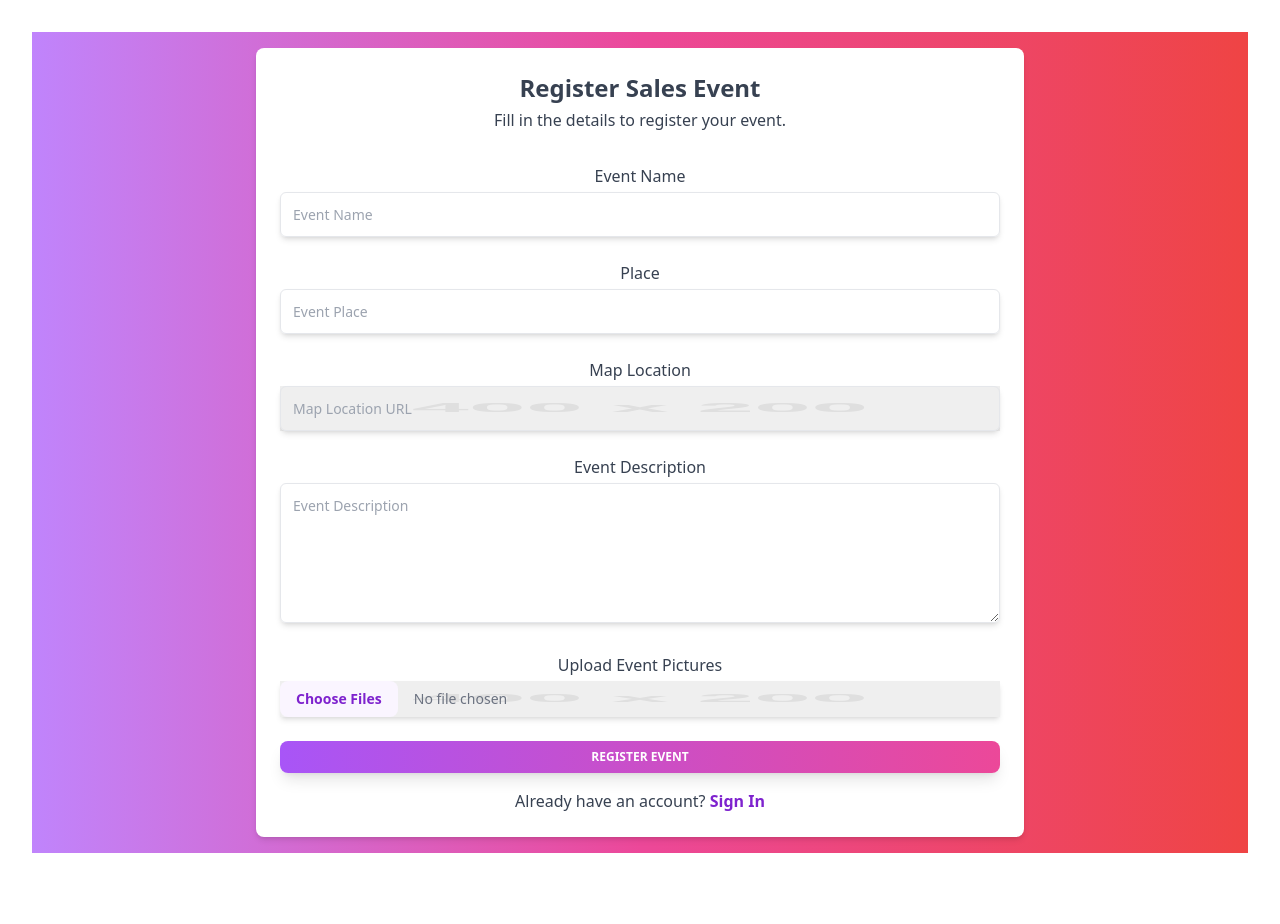
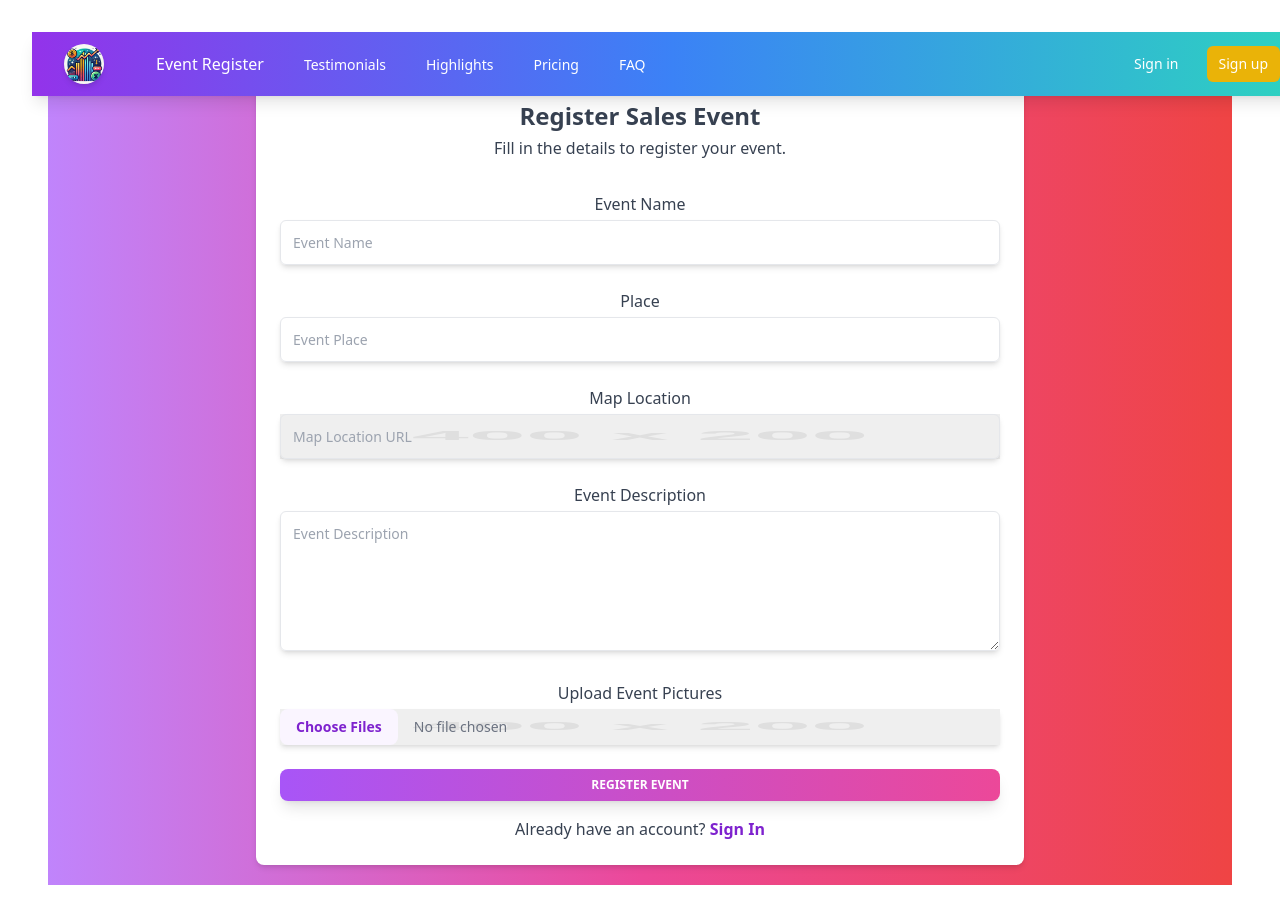
Before and after one commit to gowthamdongari/Team_Curious_Stoop_Sale, a React (Vite) app: page /Eventregister in a window 1280 px wide. Shown: the top 924 px of the page. Before the commit the page ends 885 px from the top, so only its background shows below. Built offline with nearby package versions, Linux system fonts and the light colour scheme; the HTML template or start-up script is replaced by a standard one.

Commit message:
added routes

```diff
--- a/package.json
+++ b/package.json
@@ -23,7 +23,6 @@
     "react-router-dom": "^6.24.1",
     "react-share": "^5.1.0",
     "react-table": "^7.8.0",
-    "react-share": "^5.1.0",
     "tw-elements-react": "^1.0.0-alpha-end"
   },
   "devDependencies": {
--- a/src/App.jsx
+++ b/src/App.jsx
@@ -1,23 +1,26 @@
-import { useState } from 'react'
-import reactLogo from './assets/react.svg'
-import './App.css'
+import "./App.css";
 import { Route, Routes } from "react-router-dom";
-import HomePage from './pages/HomePage';
-import SignIn from './components/auth/SignIn';
-import { EventRegistrationForm } from './components/eventregistration/EventRegister';
+import HomePage from "./pages/HomePage";
+import SignIn from "./components/auth/SignIn";
+import { EventRegistrationForm } from "./components/eventregistration/EventRegister";
+import TopNavBar from "./components/topnavbar/TopNavBar";
 
 function App() {
-
   return (
-    <>
-    <Routes>
-      <Route path='/' element={<HomePage/>}></Route>
-      <Route path='/Signin' element={<SignIn/>}></Route>
-      <Route path='/Eventregister' element={<EventRegistrationForm/>}></Route>
-    </Routes>
-
-    </>
-  )
+    <div className="flex flex-col h-full w-full">
+      <TopNavBar />
+      <div className="flex-1 p-4">
+        <Routes>
+          <Route path="/" element={<HomePage />}></Route>
+          <Route path="/Signin" element={<SignIn />}></Route>
+          <Route
+            path="/Eventregister"
+            element={<EventRegistrationForm />}
+          ></Route>
+        </Routes>
+      </div>
+    </div>
+  );
 }
 
-export default App
+export default App;
--- a/src/components/eventregistration/EventRegister.jsx
+++ b/src/components/eventregistration/EventRegister.jsx
@@ -32,7 +32,7 @@ export function EventRegistrationForm() {
   };
 
   return (
-    <div className="flex items-center justify-center min-h-screen bg-gradient-to-r from-purple-400 via-pink-500 to-red-500 p-4">
+    <div className="flex items-center justify-center min-h-screen bg-gradient-to-r from-purple-400 via-pink-500 to-red-500 p-5 mt-2">
       <Card color="white" shadow={true} className="w-full max-w-3xl p-6 rounded-lg">
         <Typography variant="h4" color="blue-gray" className="text-center font-bold">
           Register Sales Event
--- a/src/components/topnavbar/TopNavBar.jsx
+++ b/src/components/topnavbar/TopNavBar.jsx
@@ -1,5 +1,6 @@
-import React, { useState } from 'react';
-import logo from '../../assets/Logo.png';
+import React, { useState } from "react";
+import logo from "../../assets/Logo.png";
+import { Link } from "react-router-dom";
 
 function TopNavBar() {
   const [isOpen, setIsOpen] = useState(false);
@@ -15,26 +16,79 @@ function TopNavBar() {
           <div className="flex items-center justify-between h-16">
             <div className="flex items-center">
               <div className="flex-shrink-0">
-                <img className="h-10 w-10 rounded-full shadow-md" src={logo} alt="Logo" />
+                <Link to="/">
+                  <img
+                    className="h-10 w-10 rounded-full shadow-md"
+                    src={logo}
+                    alt="Logo"
+                  />
+                </Link>
               </div>
               <div className="hidden md:block">
                 <div className="ml-10 flex items-baseline space-x-4">
-                  <a href="#" className="text-white hover:text-yellow-300 px-3 py-2 rounded-md text-sm font-medium transition duration-300 ease-in-out">Features</a>
-                  <a href="#" className="text-white hover:text-yellow-300 px-3 py-2 rounded-md text-sm font-medium transition duration-300 ease-in-out">Testimonials</a>
-                  <a href="#" className="text-white hover:text-yellow-300 px-3 py-2 rounded-md text-sm font-medium transition duration-300 ease-in-out">Highlights</a>
-                  <a href="#" className="text-white hover:text-yellow-300 px-3 py-2 rounded-md text-sm font-medium transition duration-300 ease-in-out">Pricing</a>
-                  <a href="#" className="text-white hover:text-yellow-300 px-3 py-2 rounded-md text-sm font-medium transition duration-300 ease-in-out">FAQ</a>
+                  <Link
+                    to="/Eventregister"
+                    className="text-white hover:text-yellow-300 block px-3 py-2 rounded-md text-base font-medium transition duration-300 ease-in-out"
+                  >
+                    <span>Event Register</span>
+                  </Link>
+                  <a
+                    href="#"
+                    className="text-white hover:text-yellow-300 px-3 py-2 rounded-md text-sm font-medium transition duration-300 ease-in-out"
+                  >
+                    Testimonials
+                  </a>
+                  <a
+                    href="#"
+                    className="text-white hover:text-yellow-300 px-3 py-2 rounded-md text-sm font-medium transition duration-300 ease-in-out"
+                  >
+                    Highlights
+                  </a>
+                  <a
+                    href="#"
+                    className="text-white hover:text-yellow-300 px-3 py-2 rounded-md text-sm font-medium transition duration-300 ease-in-out"
+                  >
+                    Pricing
+                  </a>
+                  <a
+                    href="#"
+                    className="text-white hover:text-yellow-300 px-3 py-2 rounded-md text-sm font-medium transition duration-300 ease-in-out"
+                  >
+                    FAQ
+                  </a>
                 </div>
               </div>
             </div>
             <div className="hidden md:flex items-center">
-              <button className="text-white hover:text-yellow-300 px-3 py-2 rounded-md text-sm font-medium transition duration-300 ease-in-out">Sign in</button>
-              <button className="bg-yellow-500 hover:bg-yellow-400 text-white px-3 py-2 rounded-md text-sm font-medium ml-4 transition duration-300 ease-in-out">Sign up</button>
+              <button className="text-white hover:text-yellow-300 px-3 py-2 rounded-md text-sm font-medium transition duration-300 ease-in-out">
+                Sign in
+              </button>
+              <button className="bg-yellow-500 hover:bg-yellow-400 text-white px-3 py-2 rounded-md text-sm font-medium ml-4 transition duration-300 ease-in-out">
+                Sign up
+              </button>
             </div>
             <div className="-mr-2 flex md:hidden">
-              <button onClick={toggleMenu} type="button" className="bg-yellow-500 text-white inline-flex items-center justify-center p-2 rounded-md focus:outline-none">
-                <svg className="h-6 w-6" stroke="currentColor" fill="none" viewBox="0 0 24 24">
-                  <path strokeLinecap="round" strokeLinejoin="round" strokeWidth="2" d={!isOpen ? "M4 6h16M4 12h16m-7 6h7" : "M6 18L18 6M6 6l12 12"} />
+              <button
+                onClick={toggleMenu}
+                type="button"
+                className="bg-yellow-500 text-white inline-flex items-center justify-center p-2 rounded-md focus:outline-none"
+              >
+                <svg
+                  className="h-6 w-6"
+                  stroke="currentColor"
+                  fill="none"
+                  viewBox="0 0 24 24"
+                >
+                  <path
+                    strokeLinecap="round"
+                    strokeLinejoin="round"
+                    strokeWidth="2"
+                    d={
+                      !isOpen
+                        ? "M4 6h16M4 12h16m-7 6h7"
+                        : "M6 18L18 6M6 6l12 12"
+                    }
+                  />
                 </svg>
               </button>
             </div>
@@ -44,13 +98,43 @@ function TopNavBar() {
         {isOpen && (
           <div className="md:hidden">
             <div className="px-2 pt-2 pb-3 space-y-1 sm:px-3">
-              <a href="#" className="text-white hover:text-yellow-300 block px-3 py-2 rounded-md text-base font-medium transition duration-300 ease-in-out">Features</a>
-              <a href="#" className="text-white hover:text-yellow-300 block px-3 py-2 rounded-md text-base font-medium transition duration-300 ease-in-out">Testimonials</a>
-              <a href="#" className="text-white hover:text-yellow-300 block px-3 py-2 rounded-md text-base font-medium transition duration-300 ease-in-out">Highlights</a>
-              <a href="#" className="text-white hover:text-yellow-300 block px-3 py-2 rounded-md text-base font-medium transition duration-300 ease-in-out">Pricing</a>
-              <a href="#" className="text-white hover:text-yellow-300 block px-3 py-2 rounded-md text-base font-medium transition duration-300 ease-in-out">FAQ</a>
-              <button className="text-white hover:text-yellow-300 block px-3 py-2 rounded-md text-base font-medium transition duration-300 ease-in-out">Sign in</button>
-              <button className="bg-yellow-500 hover:bg-yellow-400 text-white block px-3 py-2 rounded-md text-base font-medium transition duration-300 ease-in-out">Sign up</button>
+              <Link
+                to="/Eventregister"
+                className="text-white hover:text-yellow-300 block px-3 py-2 rounded-md text-base font-medium transition duration-300 ease-in-out"
+              >
+                <span>Event Register</span>
+              </Link>
+
+              <a
+                href="#"
+                className="text-white hover:text-yellow-300 block px-3 py-2 rounded-md text-base font-medium transition duration-300 ease-in-out"
+              >
+                Testimonials
+              </a>
+              <a
+                href="#"
+                className="text-white hover:text-yellow-300 block px-3 py-2 rounded-md text-base font-medium transition duration-300 ease-in-out"
+              >
+                Highlights
+              </a>
+              <a
+                href="#"
+                className="text-white hover:text-yellow-300 block px-3 py-2 rounded-md text-base font-medium transition duration-300 ease-in-out"
+              >
+                Pricing
+              </a>
+              <a
+                href="#"
+                className="text-white hover:text-yellow-300 block px-3 py-2 rounded-md text-base font-medium transition duration-300 ease-in-out"
+              >
+                FAQ
+              </a>
+              <button className="text-white hover:text-yellow-300 block px-3 py-2 rounded-md text-base font-medium transition duration-300 ease-in-out">
+                Sign in
+              </button>
+              <button className="bg-yellow-500 hover:bg-yellow-400 text-white block px-3 py-2 rounded-md text-base font-medium transition duration-300 ease-in-out">
+                Sign up
+              </button>
             </div>
           </div>
         )}
--- a/src/pages/HomePage.jsx
+++ b/src/pages/HomePage.jsx
@@ -1,20 +1,9 @@
 import React from "react";
-import { Outlet } from "react-router-dom";
-import TopNavBar from "../components/topnavbar/TopNavBar";
 import Footer from "../components/common/Footer";
-import ImgCarousel from "../components/carousel/ImgCarousel";
-import MapComponent from "../components/mapcomponent/MapComponent";
-import StoopSale from "../components/stoopSale/StoopSale";
-import { ImageCard } from "../components/carousel/ImageCard";
-import {ImageMapCard} from "../components/carousel/ImageMapCard"
+import { ImageMapCard } from "../components/carousel/ImageMapCard";
 
 function HomePage() {
   return (
-    <div className="flex flex-col h-full w-full">
-      {/* TopNavBar */}
-      <TopNavBar />
-      <div className="flex-1 p-4">
-        {/* Main Content */}
     <main className="h-full w-full">
       <div className="h-full">
         <div className="pt-5 mx-auto bg-navy-800/10 mb-auto h-full min-h-[84vh] p-2">
@@ -47,8 +36,6 @@ function HomePage() {
         </div>
       </div>
     </main>
-      </div>
-    </div>
   );
 }
 
```
Also changed, not shown: 1 other file (tests, documents, lock files or other folders). Lines whose indentation alone changed are shown as unchanged.
